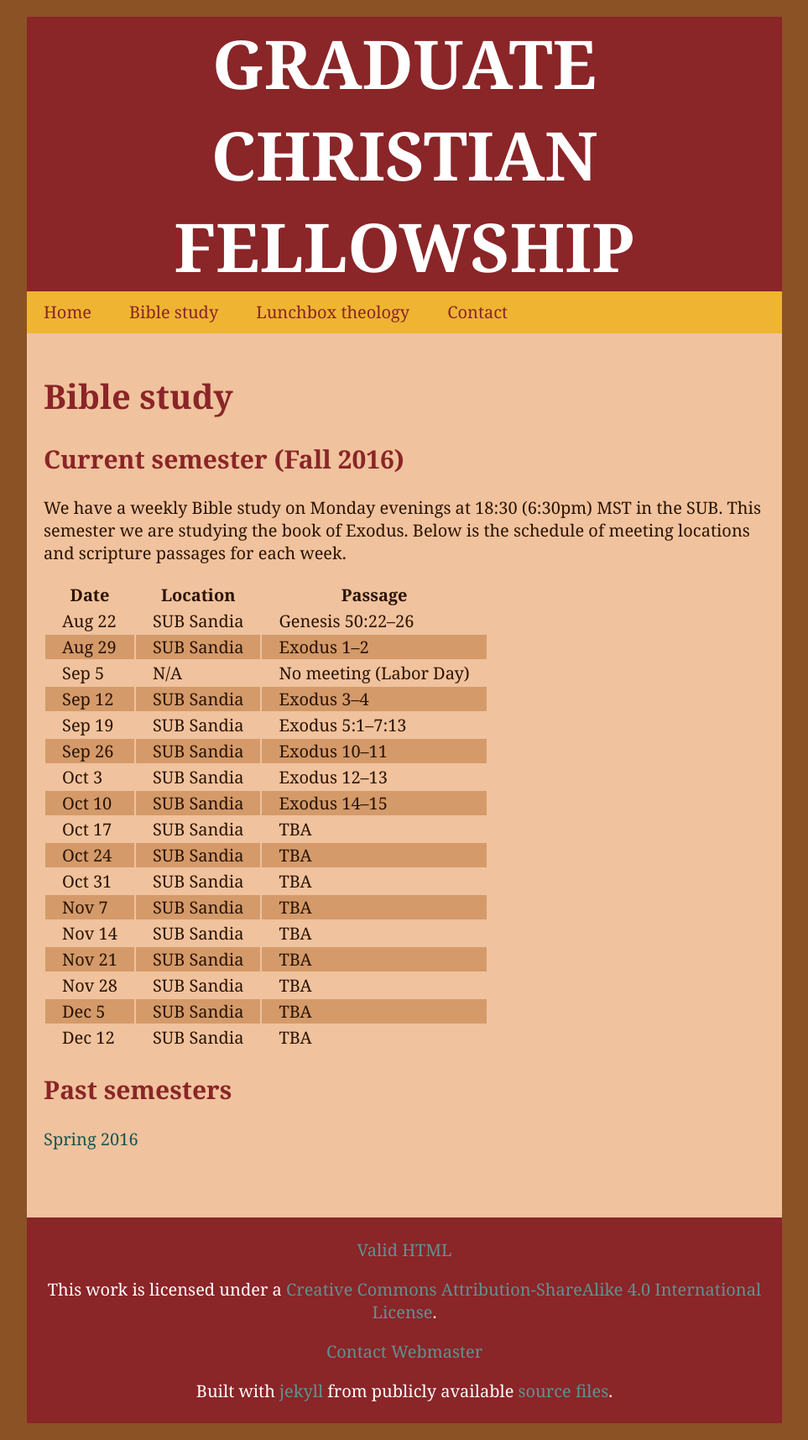
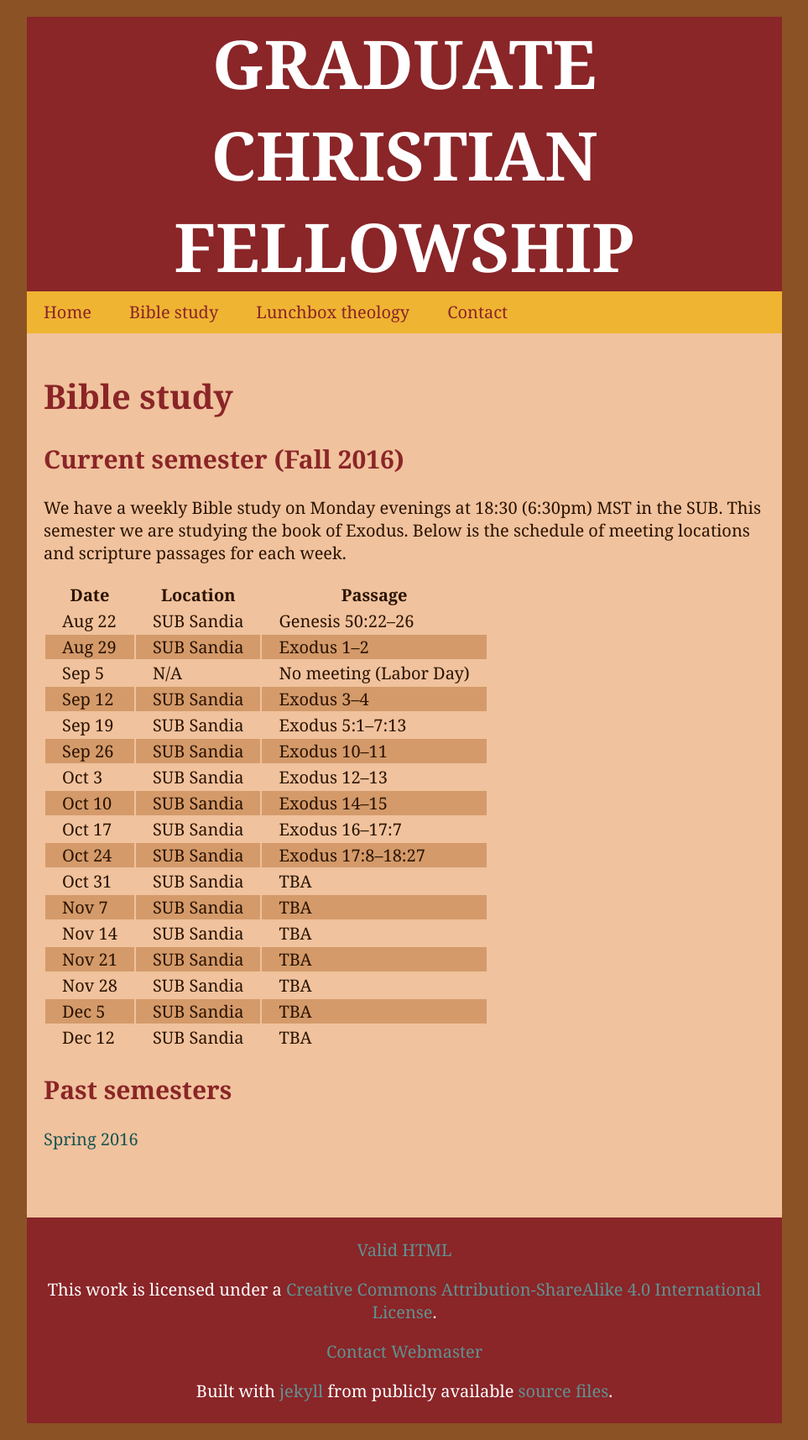
Before and after one commit to jarthurgross/gcf-website, a Jekyll site: the page built from bible_study/index.md, in a window 1280 px wide. Shown: the whole page at 84% size, without its empty margins (158-1121 px from the left). Built offline with Jekyll 4.4.1, drawn with Linux system fonts in a browser that asks for light colours; Markdown is read by kramdown in place of the engine named in the settings.

Commit message:
Update schedules

```diff
--- a/bible_study/index.md
+++ b/bible_study/index.md
@@ -26,8 +26,8 @@ of meeting locations and scripture passages for each week.
 | Sep 26 | SUB Sandia             | Exodus 10--11                    |
 | Oct  3 | SUB Sandia             | Exodus 12--13                    |
 | Oct 10 | SUB Sandia             | Exodus 14--15                    |
-| Oct 17 | SUB Sandia             | TBA                              |
-| Oct 24 | SUB Sandia             | TBA                              |
+| Oct 17 | SUB Sandia             | Exodus 16--17:7                  |
+| Oct 24 | SUB Sandia             | Exodus 17:8--18:27               |
 | Oct 31 | SUB Sandia             | TBA                              |
 | Nov  7 | SUB Sandia             | TBA                              |
 | Nov 14 | SUB Sandia             | TBA                              |
```
Also changed, not shown: lunchbox_theology/index.md (+1 -1 lines).
